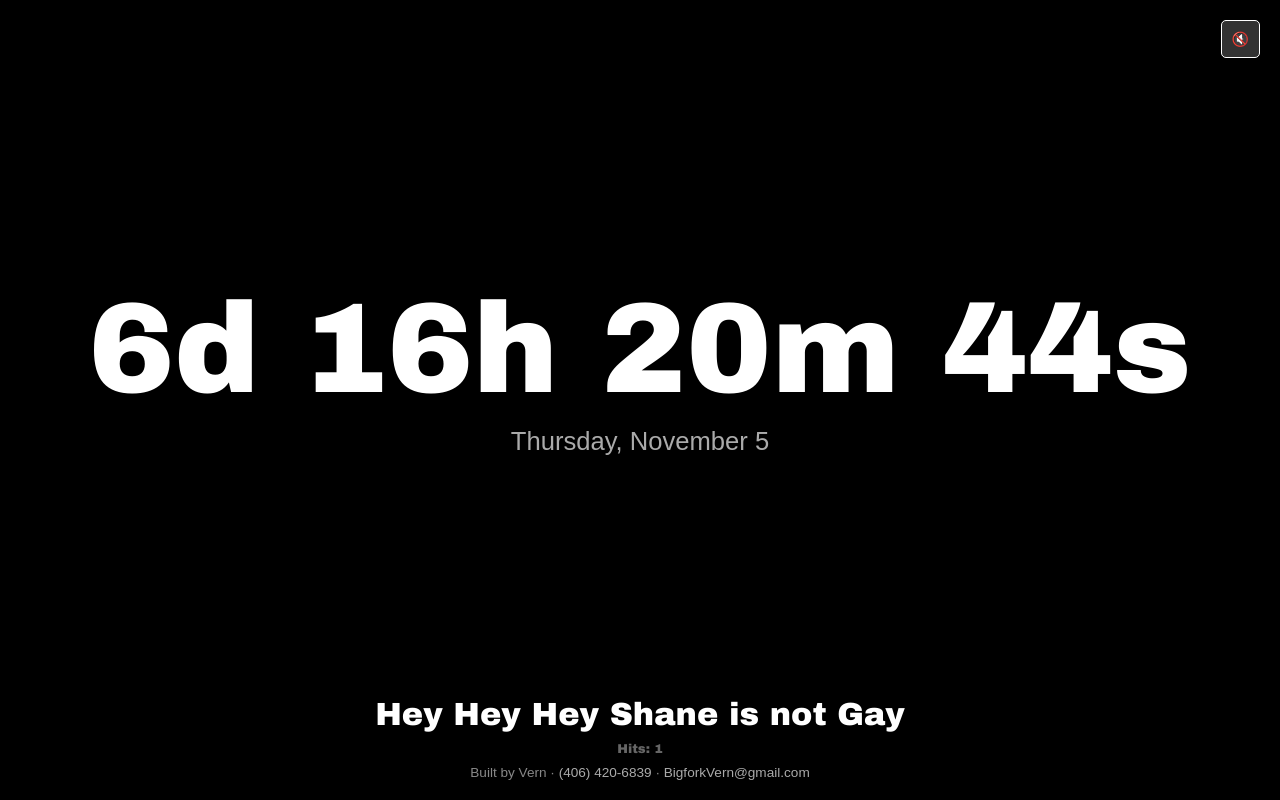
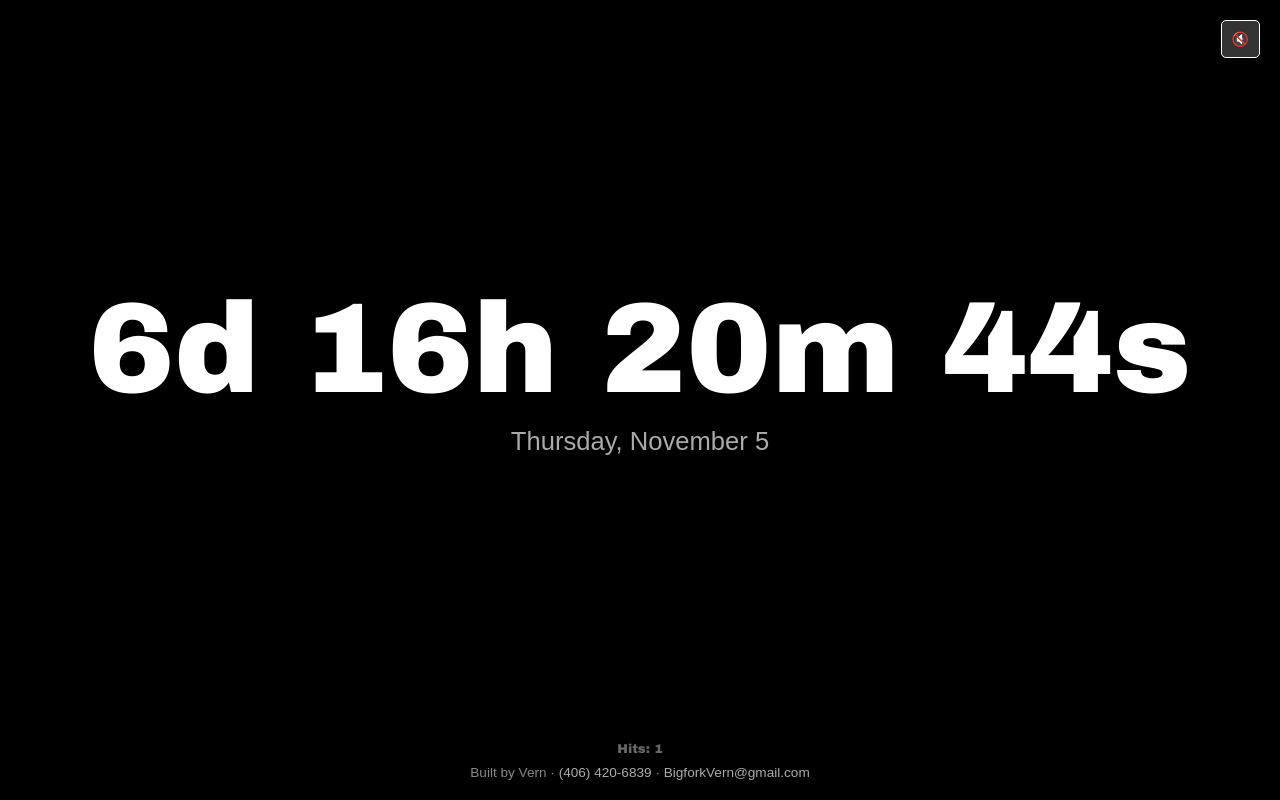
Before and after one commit to MTBag/Countdownclock, a plain HTML site: page index.html in a window 1280 px wide. Drawn offline with nearby package versions, Linux system fonts and the light colour scheme.

Commit message:
Remove Hey Hey Hey Shane is not Gay footer text

```diff
--- a/index.html
+++ b/index.html
@@ -73,7 +73,6 @@
             pointer-events: none; /* Allows clicking through if needed */
         }
         #footer > * { pointer-events: auto; }
-        #shane-text { font-size: 2rem; font-weight: 900; margin-bottom: 5px; }
         #counter { font-size: 0.8rem; color: #666; }
         #built-by { font-size: 0.85rem; color: #888; font-family: Arial, sans-serif; margin-top: 4px; }
         #built-by a { color: #aaa; text-decoration: none; }
@@ -153,7 +152,6 @@
     <button id="hornBtn" style="display:none">📯 Air Horn</button>
 
     <div id="footer">
-        <div id="shane-text">Hey Hey Hey Shane is not Gay</div>
         <div id="counter">Hits: <span id="hitCount">0</span></div>
         <div id="built-by">Built by Vern · <a href="tel:+14064206839">(406) 420-6839</a> · <a href="mailto:BigforkVern@gmail.com">BigforkVern@gmail.com</a></div>
     </div>
```
